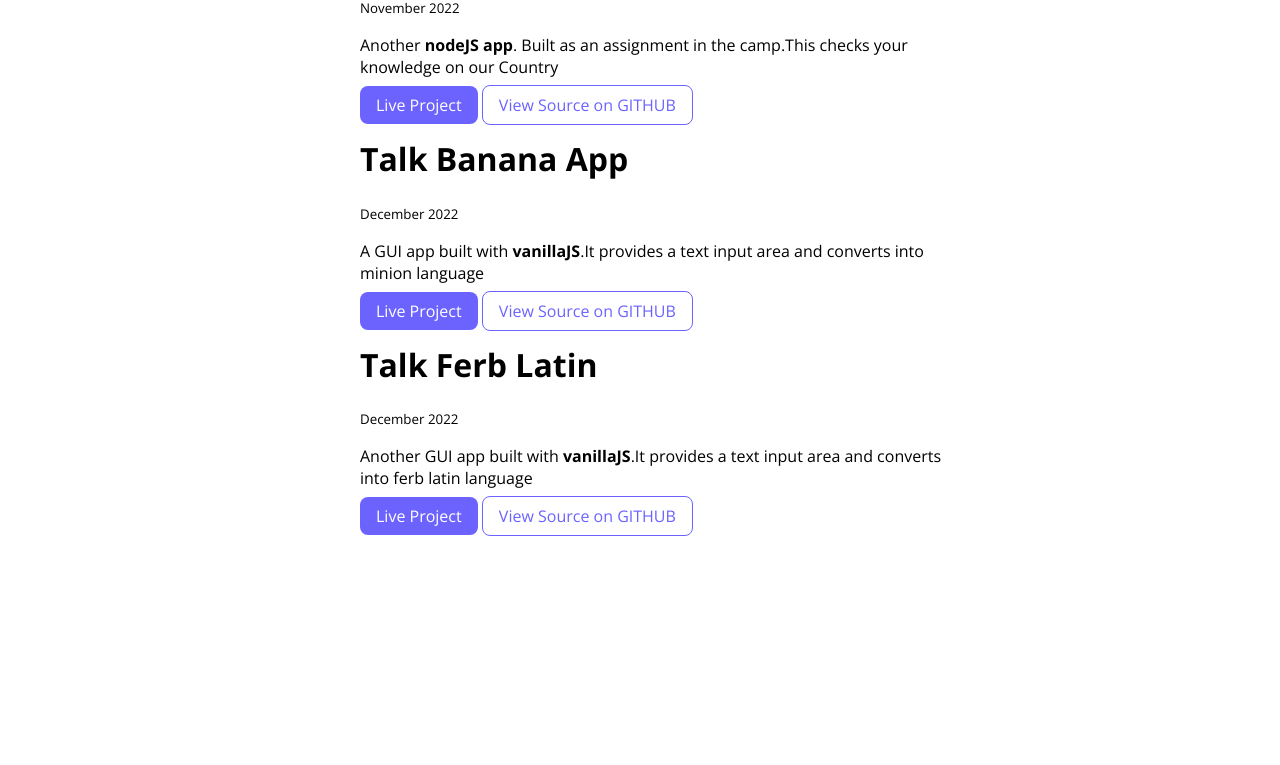
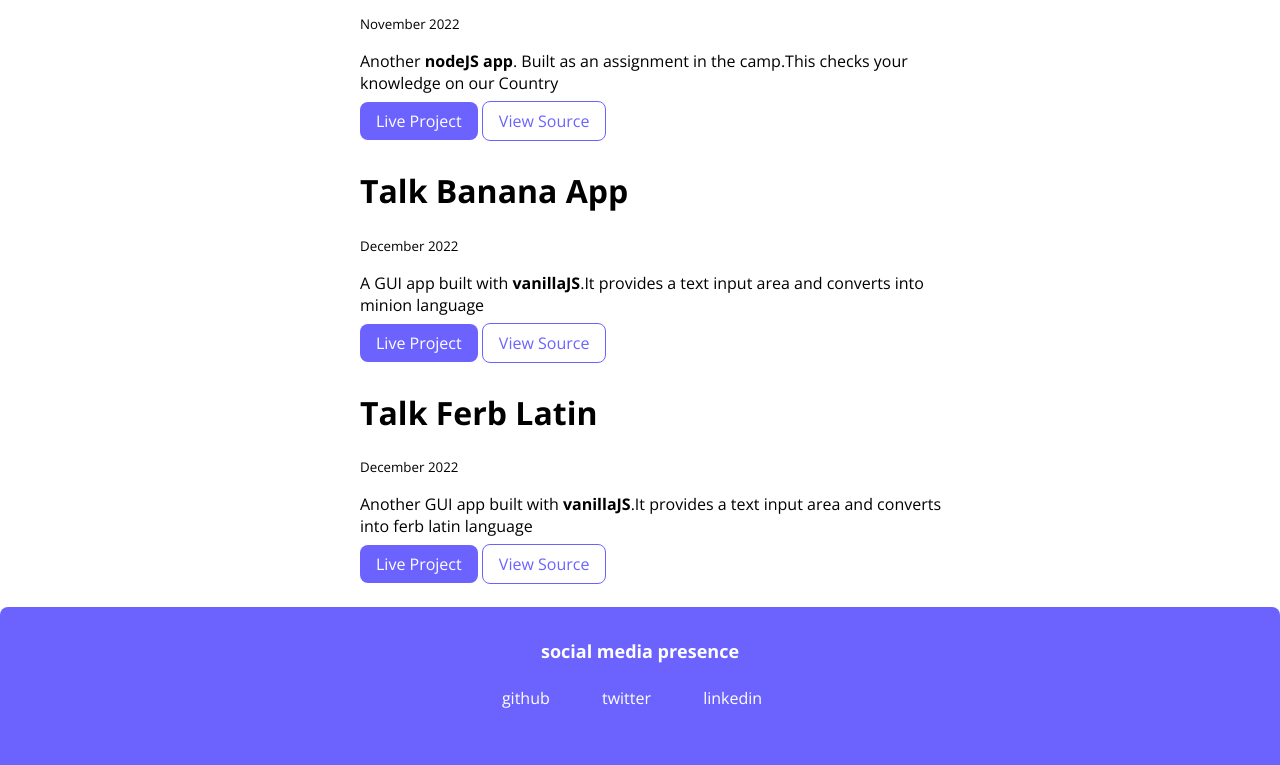
Before and after one commit to huzzaifh/huzaifa-portfolio, a plain HTML site: page projects.html in a window 1280 px wide. Shown: the part 618-1383 px from the top of the page. Before the commit the page ends 1161 px from the top, so only its background shows below. Drawn offline with nearby package versions, Linux system fonts and the light colour scheme.

Commit message:
update;CODE

```diff
--- a/projects.html
+++ b/projects.html
@@ -42,8 +42,8 @@
                   <div class="container-center container"><h1>How well do you know me?</h1>
                     <small>November 2022</small>
                     <p>A CLI app built with <strong>nodeJS.</strong>You can send this to your friends and find out who really knows you</p>
-                    <a class="link primary-link" href="/">Live Project</a>
-                    <a class="link secondary-link" href="/">View Source</a>
+                    <a class="link primary-link" href="https://replit.com/@huzzaifh/Mark-1#index.js">Live Project</a>
+                    <a class="link secondary-link" href="https://github.com/huzzaifh/DO-YOU-KNOW-Me-quiz1">View Source</a>
                     </div>
 
             </li>
@@ -52,8 +52,8 @@
                     <h1>Quiz on our country India?</h1>
                 <small>November 2022</small>
                 <p>Another <strong>nodeJS app</strong>. Built as an assignment in the camp.This checks your knowledge on our Country</p>
-                 <a class="link primary-link" href="/">Live Project</a>
-                <a class="link secondary-link" href="/">View Source on GITHUB</a>
+                 <a class="link primary-link" href="https://replit.com/@huzzaifh/Mark-2#index.js">Live Project</a>
+                <a class="link secondary-link" href="https://github.com/huzzaifh/DO-YOU-KNOW-INDIA-quiz2">View Source</a>
 
                 </div>
                 </li>
@@ -62,8 +62,8 @@
                     <h1>Talk Banana App</h1>
                 <small>December 2022</small>
                 <p>A GUI app built with  <strong>vanillaJS</strong>.It provides a text input area and converts into minion language</p>
-                 <a class="link primary-link" href="/">Live Project</a>
-                <a class="link secondary-link" href="/">View Source on GITHUB</a>
+                 <a class="link primary-link" href="https://talkbananayellow.netlify.app/">Live Project</a>
+                <a class="link secondary-link" href="https://github.com/huzzaifh/banana-appJS/tree/main">View Source</a>
 
                 </div>
                 </li>
@@ -72,13 +72,30 @@
                     <h1>Talk Ferb Latin</h1>
                 <small>December 2022</small>
                 <p>Another GUI app built with  <strong>vanillaJS</strong>.It provides a text input area and converts into ferb latin language</p>
-                 <a class="link primary-link" href="/">Live Project</a>
-                <a class="link secondary-link" href="/">View Source on GITHUB</a>
+                 <a class="link primary-link" href="https://ferblatinspeak.netlify.app/">Live Project</a>
+                <a class="link secondary-link" href="https://github.com/huzzaifh/Ferb-Latin/tree/main">View Source</a>
 
                 </div>
                 </li>
+
+
         </ul>
 
+        <footer class="footer">
+            <div class="footer-header">social media presence</div>
+
+
+
+           <ul class="social link nonbullet">
+            <li class="list-inline"><a class="link" href="https://github.com/huzzaifh">github</a> </li>
+            <li class="list-inline"><a class="link" href="https://twitter.com/huzzaifh">twitter</a></li>
+            <li class="list-inline"><a class="link" href="https://sa.linkedin.com/in/syed-huzaifa-123753154">linkedin</a></li>
+
+
+
+             </ul>
+
+            </footer>
 
 
 
--- a/styles.css
+++ b/styles.css
@@ -20,6 +20,7 @@ body {
 .container-center{
     max-width:600px;
     margin:auto;
+    padding-bottom: 1rem;
 }
 
 .link{
```
Also changed, not shown: blogs.html (+15 -0 lines), index.html (+2 -2 lines).
